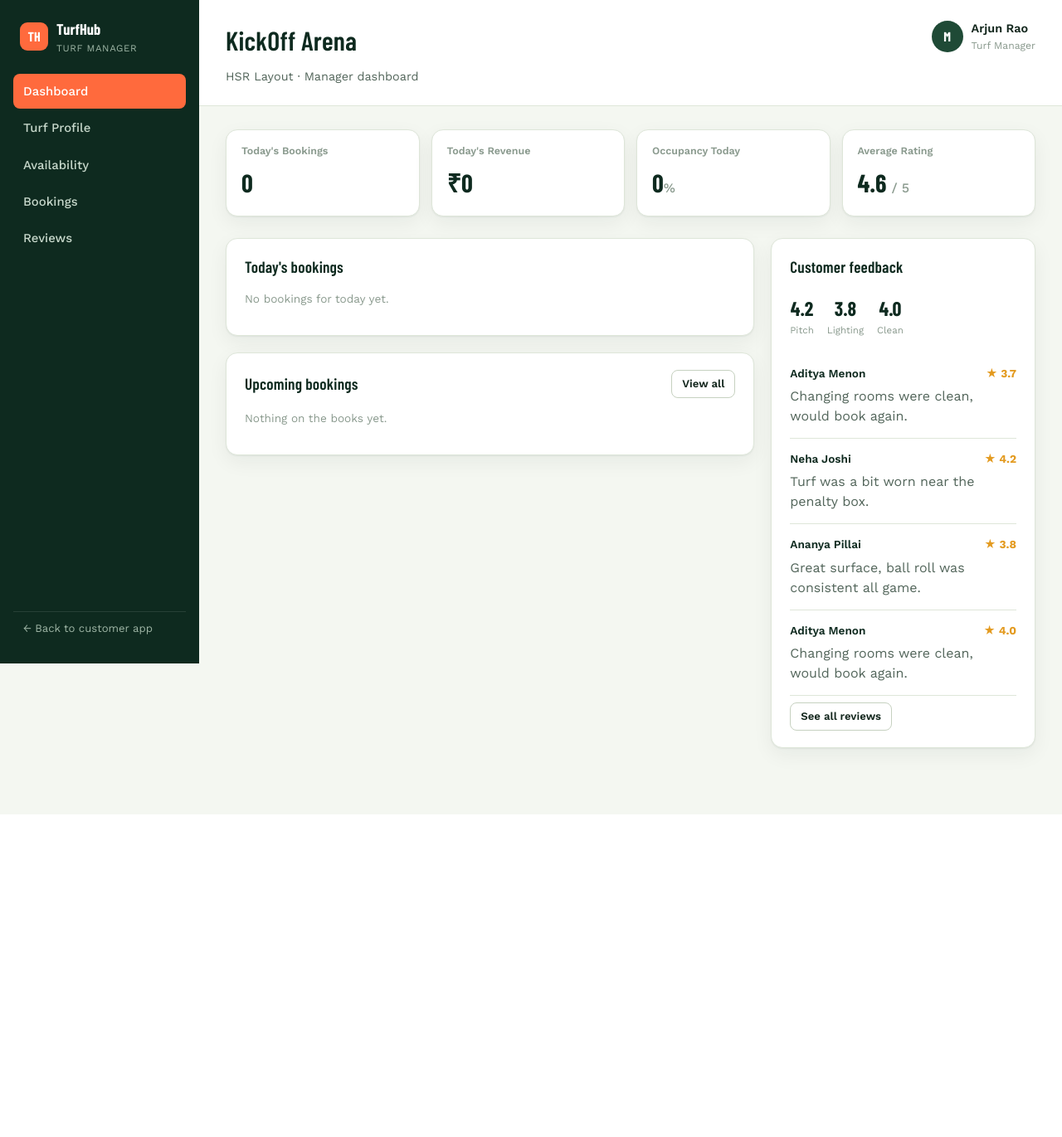
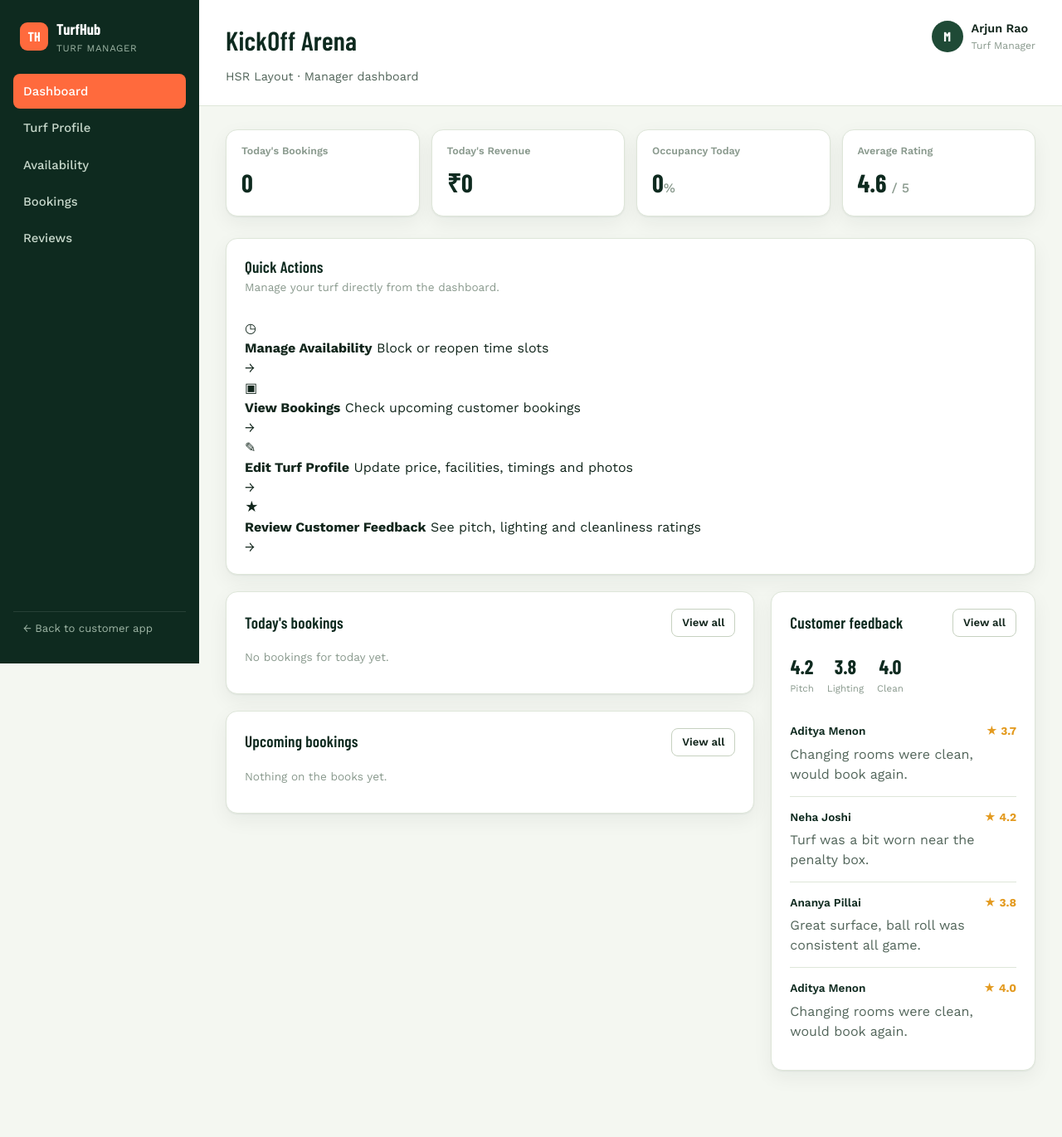
Before and after one commit to swapnendumukherjee7/turfhub, a Flask app: page /manager/ in a window 1280 px wide. Shown: the whole page at 83% size. Before the commit the page ends 982 px from the top, so only its background shows below. Run offline with Flask 3, Linux system fonts and the light colour scheme; data comes from the database, SQL or seed files in the repository.

Commit message:
Update dashboard.html

```diff
--- a/templates/manager/dashboard.html
+++ b/templates/manager/dashboard.html
@@ -5,23 +5,98 @@
 {% block manager_content %}
 
 <div class="stat-grid">
-  <div class="stat-card"><div class="stat-label">Today's Bookings</div><div class="stat-value">{{ today_bookings|length }}</div></div>
-  <div class="stat-card"><div class="stat-label">Today's Revenue</div><div class="stat-value">₹{{ revenue_today }}</div></div>
-  <div class="stat-card"><div class="stat-label">Occupancy Today</div><div class="stat-value">{{ occupancy }}<span class="unit">%</span></div></div>
-  <div class="stat-card"><div class="stat-label">Average Rating</div><div class="stat-value">{{ turf.rating }} <span class="unit">/ 5</span></div></div>
+  <a class="stat-card" href="{{ url_for('manager.bookings') }}">
+    <div class="stat-label">Today's Bookings</div>
+    <div class="stat-value">{{ today_bookings|length }}</div>
+  </a>
+  <a class="stat-card" href="{{ url_for('manager.bookings') }}">
+    <div class="stat-label">Today's Revenue</div>
+    <div class="stat-value">₹{{ revenue_today }}</div>
+  </a>
+  <a class="stat-card" href="{{ url_for('manager.availability') }}">
+    <div class="stat-label">Occupancy Today</div>
+    <div class="stat-value">{{ occupancy }}<span class="unit">%</span></div>
+  </a>
+  <a class="stat-card" href="{{ url_for('manager.reviews') }}">
+    <div class="stat-label">Average Rating</div>
+    <div class="stat-value">{{ turf.rating }} <span class="unit">/ 5</span></div>
+  </a>
+</div>
+
+<div class="panel quick-actions-panel">
+  <div class="panel-head">
+    <div>
+      <h3>Quick Actions</h3>
+      <p class="muted">Manage your turf directly from the dashboard.</p>
+    </div>
+  </div>
+
+  <div class="quick-actions">
+    <a class="quick-action" href="{{ url_for('manager.availability') }}">
+      <div class="quick-action-icon">◷</div>
+      <div>
+        <strong>Manage Availability</strong>
+        <span>Block or reopen time slots</span>
+      </div>
+      <span class="quick-action-arrow">→</span>
+    </a>
+
+    <a class="quick-action" href="{{ url_for('manager.bookings') }}">
+      <div class="quick-action-icon">▣</div>
+      <div>
+        <strong>View Bookings</strong>
+        <span>Check upcoming customer bookings</span>
+      </div>
+      <span class="quick-action-arrow">→</span>
+    </a>
+
+    <a class="quick-action" href="{{ url_for('manager.profile') }}">
+      <div class="quick-action-icon">✎</div>
+      <div>
+        <strong>Edit Turf Profile</strong>
+        <span>Update price, facilities, timings and photos</span>
+      </div>
+      <span class="quick-action-arrow">→</span>
+    </a>
+
+    <a class="quick-action" href="{{ url_for('manager.reviews') }}">
+      <div class="quick-action-icon">★</div>
+      <div>
+        <strong>Review Customer Feedback</strong>
+        <span>See pitch, lighting and cleanliness ratings</span>
+      </div>
+      <span class="quick-action-arrow">→</span>
+    </a>
+  </div>
 </div>
 
 <div class="two-col">
   <div>
     <div class="panel">
-      <div class="panel-head"><h3>Today's bookings</h3></div>
+      <div class="panel-head">
+        <h3>Today's bookings</h3>
+        <a class="btn btn-outline btn-sm" href="{{ url_for('manager.bookings') }}">View all</a>
+      </div>
+
       {% if today_bookings %}
       <div class="table-wrap">
         <table class="data-table">
-          <thead><tr><th>Time</th><th>Customer</th><th>Players</th><th>Amount</th></tr></thead>
+          <thead>
+            <tr>
+              <th>Time</th>
+              <th>Customer</th>
+              <th>Players</th>
+              <th>Amount</th>
+            </tr>
+          </thead>
           <tbody>
             {% for b in today_bookings %}
-            <tr><td>{{ b.time_slot }}</td><td>{{ b.customer_name }}</td><td>{{ b.players }}</td><td>₹{{ b.amount }}</td></tr>
+            <tr>
+              <td>{{ b.time_slot }}</td>
+              <td>{{ b.customer_name }}</td>
+              <td>{{ b.players }}</td>
+              <td>₹{{ b.amount }}</td>
+            </tr>
             {% endfor %}
           </tbody>
         </table>
@@ -32,16 +107,30 @@
     </div>
 
     <div class="panel">
-      <div class="panel-head"><h3>Upcoming bookings</h3>
+      <div class="panel-head">
+        <h3>Upcoming bookings</h3>
         <a class="btn btn-outline btn-sm" href="{{ url_for('manager.bookings') }}">View all</a>
       </div>
+
       {% if upcoming_bookings %}
       <div class="table-wrap">
         <table class="data-table">
-          <thead><tr><th>Date</th><th>Time</th><th>Customer</th><th>Amount</th></tr></thead>
+          <thead>
+            <tr>
+              <th>Date</th>
+              <th>Time</th>
+              <th>Customer</th>
+              <th>Amount</th>
+            </tr>
+          </thead>
           <tbody>
             {% for b in upcoming_bookings %}
-            <tr><td>{{ b.booking_date }}</td><td>{{ b.time_slot }}</td><td>{{ b.customer_name }}</td><td>₹{{ b.amount }}</td></tr>
+            <tr>
+              <td>{{ b.booking_date }}</td>
+              <td>{{ b.time_slot }}</td>
+              <td>{{ b.customer_name }}</td>
+              <td>₹{{ b.amount }}</td>
+            </tr>
             {% endfor %}
           </tbody>
         </table>
@@ -54,22 +143,39 @@
 
   <div>
     <div class="panel">
-      <h3>Customer feedback</h3>
+      <div class="panel-head">
+        <h3>Customer feedback</h3>
+        <a class="btn btn-outline btn-sm" href="{{ url_for('manager.reviews') }}">View all</a>
+      </div>
+
       <div class="rating-row" style="justify-content:flex-start;gap:16px;">
-        <div class="rating-item"><div class="num">{{ summary.pq|round(1) if summary.pq else '—' }}</div><div class="lab">Pitch</div></div>
-        <div class="rating-item"><div class="num">{{ summary.lt|round(1) if summary.lt else '—' }}</div><div class="lab">Lighting</div></div>
-        <div class="rating-item"><div class="num">{{ summary.cl|round(1) if summary.cl else '—' }}</div><div class="lab">Clean</div></div>
+        <div class="rating-item">
+          <div class="num">{{ summary.pq|round(1) if summary.pq else '—' }}</div>
+          <div class="lab">Pitch</div>
+        </div>
+        <div class="rating-item">
+          <div class="num">{{ summary.lt|round(1) if summary.lt else '—' }}</div>
+          <div class="lab">Lighting</div>
+        </div>
+        <div class="rating-item">
+          <div class="num">{{ summary.cl|round(1) if summary.cl else '—' }}</div>
+          <div class="lab">Clean</div>
+        </div>
       </div>
+
       {% for r in recent_reviews %}
       <div class="review-card">
-        <div class="review-head"><span class="name">{{ r.customer_name }}</span><span class="stars">★ {{ r.overall }}</span></div>
+        <div class="review-head">
+          <span class="name">{{ r.customer_name }}</span>
+          <span class="stars">★ {{ r.overall }}</span>
+        </div>
         <p style="margin:0;">{{ r.comment }}</p>
       </div>
       {% else %}
       <p class="muted">No reviews yet.</p>
       {% endfor %}
-      <a class="btn btn-outline btn-sm" href="{{ url_for('manager.reviews') }}" style="margin-top:8px;">See all reviews</a>
     </div>
   </div>
 </div>
+
 {% endblock %}
```
